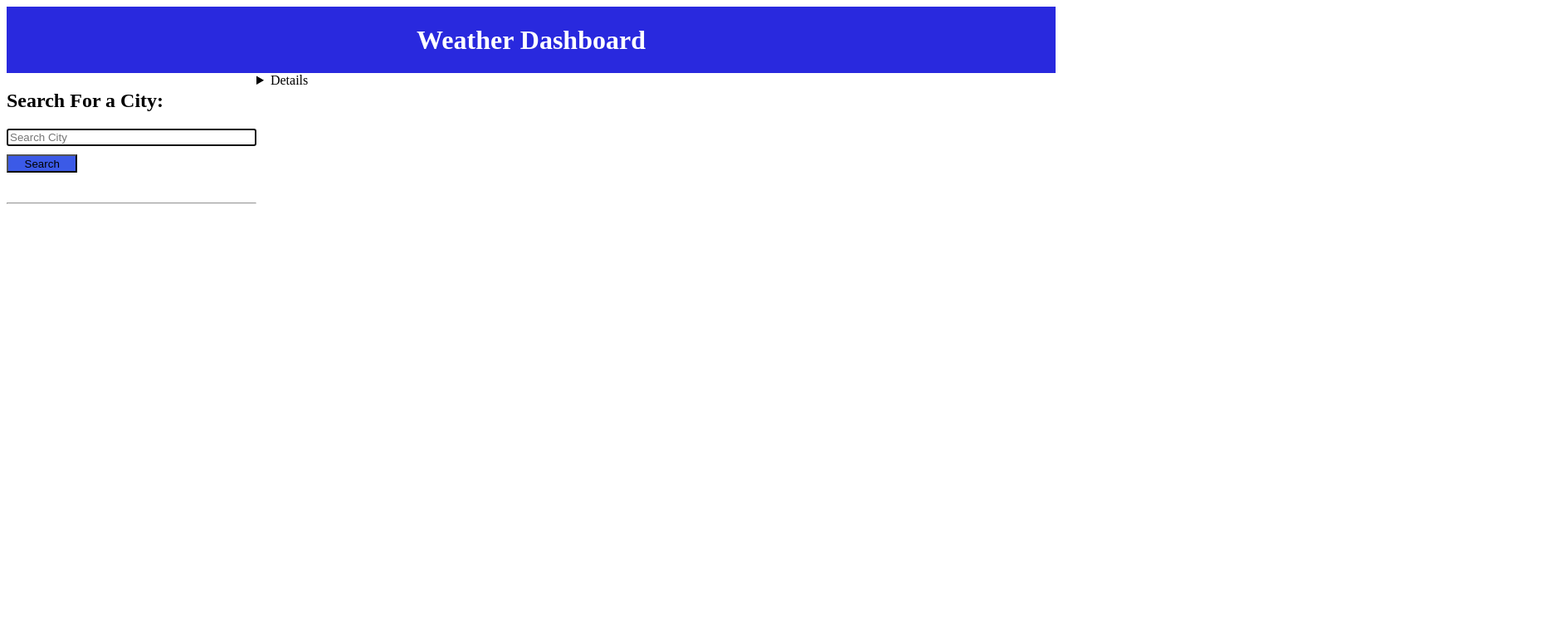
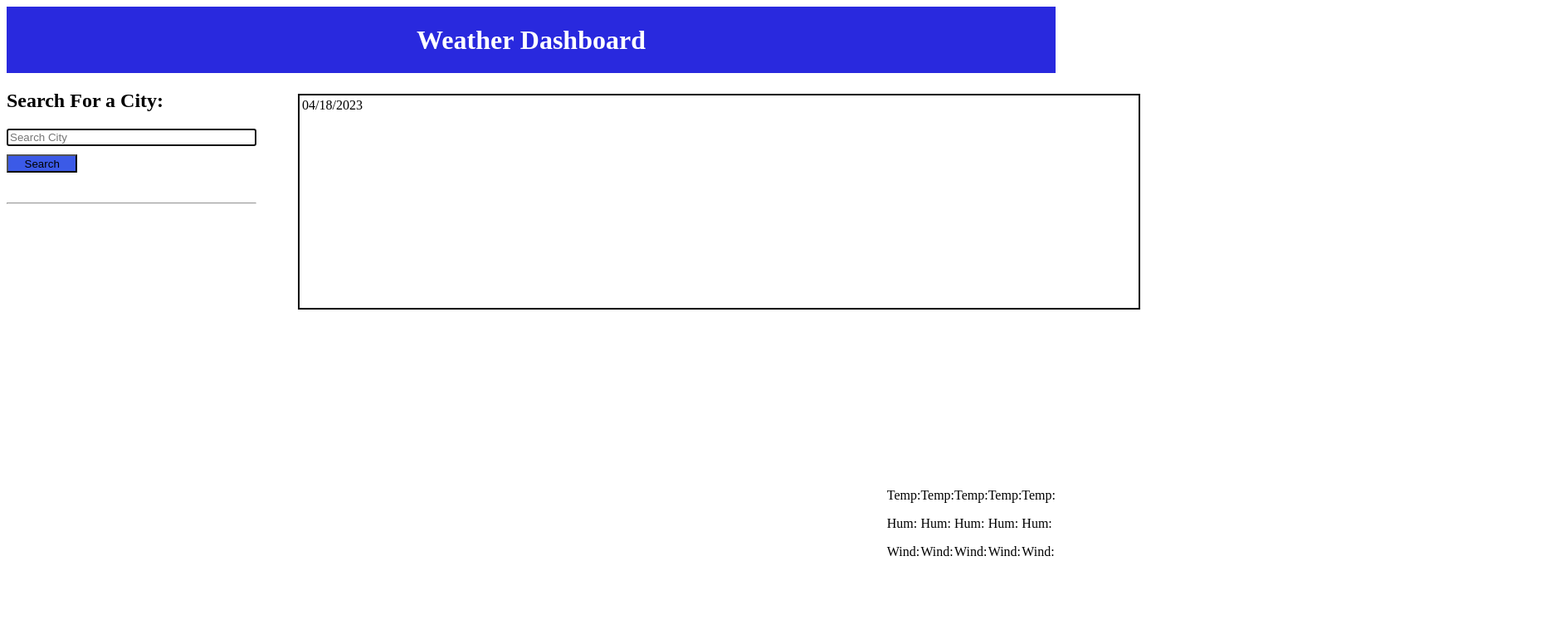
Before and after one commit to spzweifel/Weather-Dashboard, a plain HTML site: page index.html in a window 1280 px wide. Shown: the whole page at 83% size, 1869 px wide, since content can reach past the window. Drawn offline with nearby package versions, Linux system fonts and the light colour scheme.

Commit message:
finished

```diff
--- a/assets/style.css
+++ b/assets/style.css
@@ -29,11 +29,11 @@ main{
 /*done*/
 .box {
     display: flex;
-    width: 75%;
+    width: 100%;
     height: 250px;
     border: 2px solid;
     padding: 3px;
-    margin: -225px 350px 400px;
+    margin: 25px 50px 400px;
 }
 
 .forecast-text {
@@ -50,7 +50,9 @@ main{
 .container {
     display: flex;
     justify-content: space-evenly;
-    flex-wrap: wrap;
+    align-items: center;
+    margin-top: 400px;
+    margin-left: -800px;
 }
 
 /* .day-box1 {
@@ -84,10 +86,11 @@ main{
 } */
 
 .fiveday-box{
+    display: flex;
     border: 1px solid blue;
-    width: 15vw;
-    height: 35vh;
-    background-color: aquamarine;
+    flex-wrap: wrap;
+    /* width: 15vw;
+    height: 35vh; */
 }
 
 .fiveday-box h2{
--- a/index.html
+++ b/index.html
@@ -34,7 +34,6 @@
         <hr />
         <div id="saved"></div>
       </div>
-      <details>
         <div class="box">
           <h4>Temp:</h4>
           <h4>Hum:</h4>
@@ -76,7 +75,6 @@
             <p>Wind:</p>
           </div>
         </div>
-      </details>
     </main>
     <script src="https://code.jquery.com/jquery-1.12.4.js"></script>
     <script src="https://code.jquery.com/ui/1.12.1/jquery-ui.js"></script>
```
Also changed, not shown: screenshots/weatherboard.png (added), 1 other file.
